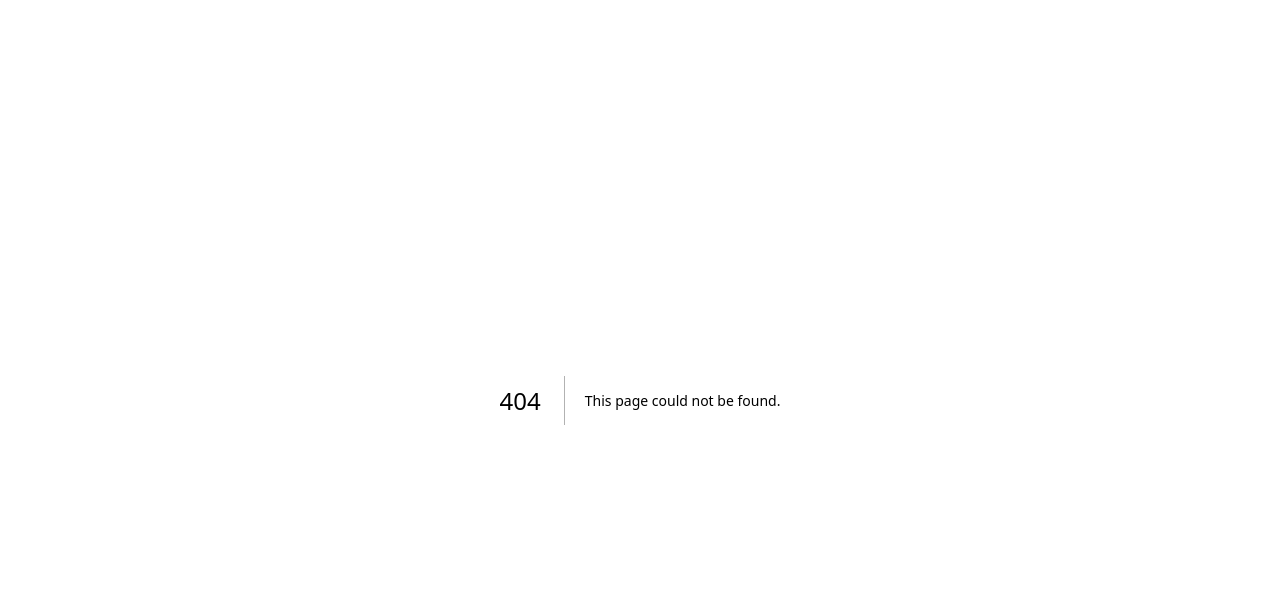
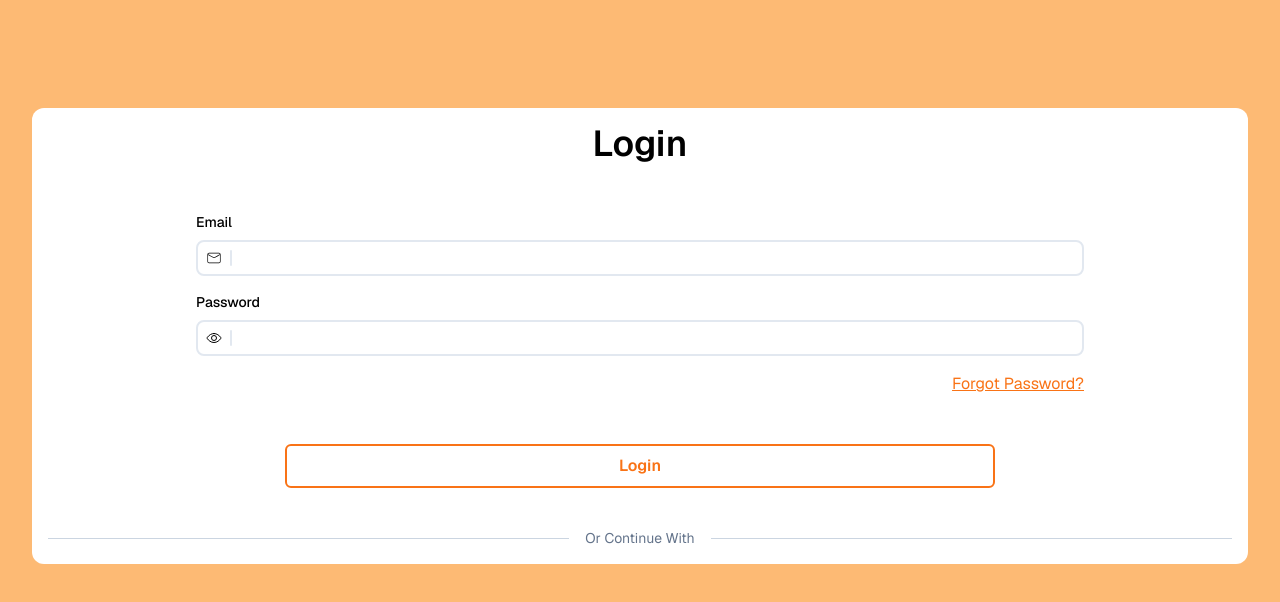
Before and after one commit to bustyAI/foodfo, a Next.js app: page /login in a window 1280 px wide. Before the commit this address had no page. Shown: the top 602 px of the page. Built offline with nearby package versions, Linux system fonts and the light colour scheme.

Commit message:
drafting login page

```diff
--- a/app/components/AboutUs.tsx
+++ b/app/components/AboutUs.tsx
@@ -4,9 +4,9 @@ const AboutUs = () => {
   return (
     <div className="flex flex-col justify-center items-center text-left">
       <h1 className="text-2xl">About Us</h1>
-      <p className=" text-sm">
+      <p className="text-base">
         Tired of throwing out food? Tired of feeling like your are throwing out
-        more than you eat? We have the solution for you
+        more than you eat? We have the solution for you!
       </p>
     </div>
   );
--- a/app/components/Button.tsx
+++ b/app/components/Button.tsx
@@ -6,6 +6,7 @@ interface ButtonProps {
   buttonHoverColor?: string;
   textHoverColor?: string;
   buttonText: string;
+  classParams?: string;
 }
 
 const Button = ({
@@ -14,11 +15,12 @@ const Button = ({
   buttonText = "Button Text",
   buttonHoverColor = "bg-black",
   textHoverColor = "text-white",
+  classParams = "",
 }: ButtonProps) => {
   return (
-    <div className="flex justify-center mt-12">
+    <div className="flex justify-center  w-full mt-12">
       <button
-        className={`p-2 ${textColor}
+        className={`p-2 ${textColor} ${classParams}
       font-semibold
       rounded-md border-2
        ${borderColor}
--- /dev/null
+++ b/app/components/Login.tsx
@@ -0,0 +1,42 @@
+import React from "react";
+
+// Components
+import { LoginInfo, Button } from "../components";
+
+// React Icons
+import { CiMail } from "react-icons/ci";
+import { IoEyeOutline } from "react-icons/io5";
+
+const Login = () => {
+  return (
+    <div className="overflow-hidden flex justify-center items-center min-h-screen min-w-full bg-orange-300 ">
+      <div className="flex flex-col items-center justify-center mb-40 w-full bg-white rounded-xl m-8 p-4">
+        <h1 className="text-4xl font-semibold mb-12">Login</h1>
+        <LoginInfo Icon={CiMail} loginType="Email" />
+        <LoginInfo Icon={IoEyeOutline} loginType="Password" />
+        <div className=" w-3/4 flex justify-end">
+          <h1 className="text-orange-500 underline hover:text-blue-500 hover:cursor-pointer">
+            Forgot Password?
+          </h1>
+        </div>
+        <Button
+          classParams="w-3/5"
+          borderColor="border-orange-500"
+          textColor="text-orange-500"
+          buttonText="Login"
+          buttonHoverColor="bg-orange-500"
+          textHoverColor="text-white"
+        />
+        <div className="flex items-center justify-between w-full mt-10">
+          <span className="flex-1 border-t border-slate-300"></span>
+          <span className=" text-sm mx-4 text-center text-slate-500">
+            Or Continue With
+          </span>
+          <span className="flex-1 border-t border-slate-300"></span>
+        </div>
+      </div>
+    </div>
+  );
+};
+
+export default Login;
--- /dev/null
+++ b/app/components/LoginInfo.tsx
@@ -0,0 +1,22 @@
+import React from "react";
+
+interface LoginInfoProps {
+  Icon: React.ComponentType<React.SVGProps<SVGSVGElement>>;
+  loginType: string;
+}
+
+const LoginInfo = ({ Icon, loginType }: LoginInfoProps) => {
+  return (
+    <div className="flex flex-col w-full items-center mb-4">
+      <div className="flex flex-col w-3/4 space-y-2">
+        <h1 className="text-left text-sm font-medium">{loginType}</h1>
+        <div className="flex flex-row border-2 border-slate-200 rounded-lg p-2">
+          <Icon className="mr-2" />
+          <div className=" border-r-2 border-slate-200 rounded-lg"></div>
+        </div>
+      </div>
+    </div>
+  );
+};
+
+export default LoginInfo;
--- a/app/components/index.ts
+++ b/app/components/index.ts
@@ -5,5 +5,7 @@ import Hero from "./Hero";
 import Button from "./Button";
 import AboutUs from "./AboutUs";
 import Footer from "./Footer";
+import LoginInfo from "./LoginInfo";
+import Login from "./Login";
 
-export { Navbar, Logo, Hero, Button, AboutUs, Footer };
+export { Navbar, Logo, Hero, Button, AboutUs, Footer, LoginInfo, Login };
--- /dev/null
+++ b/app/login/page.tsx
@@ -0,0 +1,9 @@
+import React from "react";
+
+import { Login } from "../components";
+
+const LoginPage = () => {
+  return <Login />;
+};
+
+export default LoginPage;
--- a/app/page.tsx
+++ b/app/page.tsx
@@ -1,4 +1,4 @@
-import { Navbar, Hero, Button, AboutUs, Footer } from "@/app/components";
+import { Navbar, Hero, Button, Footer } from "@/app/components";
 
 export default function Home() {
   return (
```
